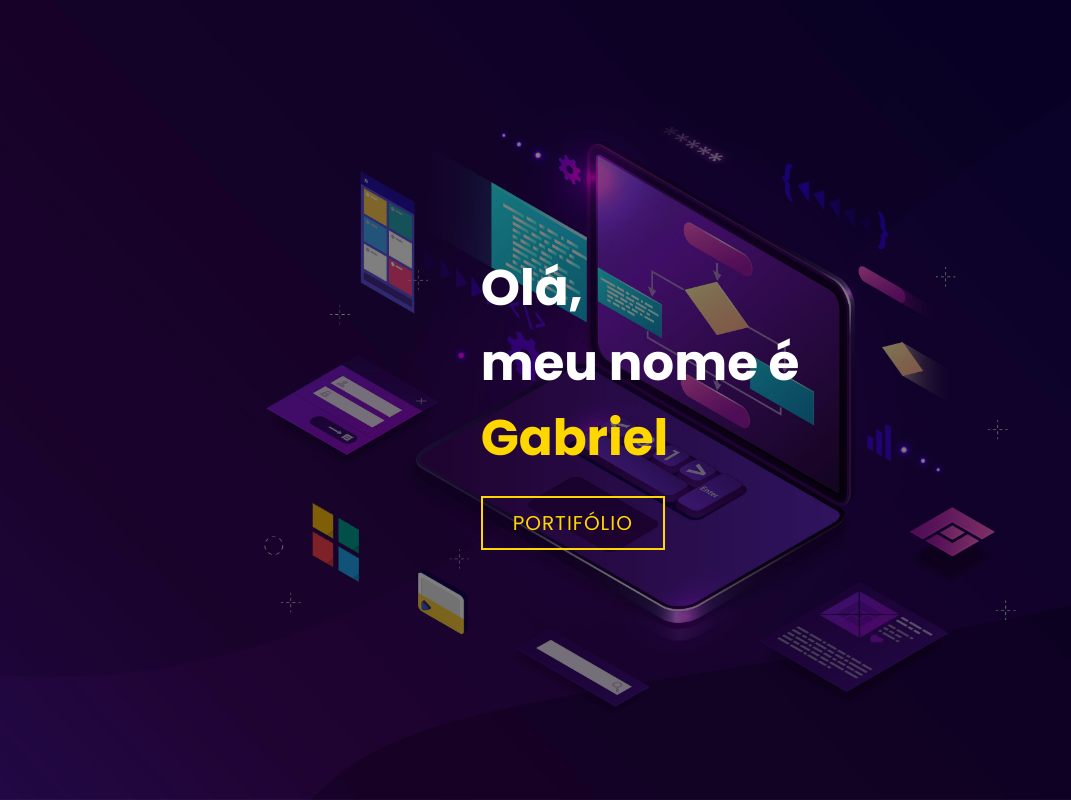
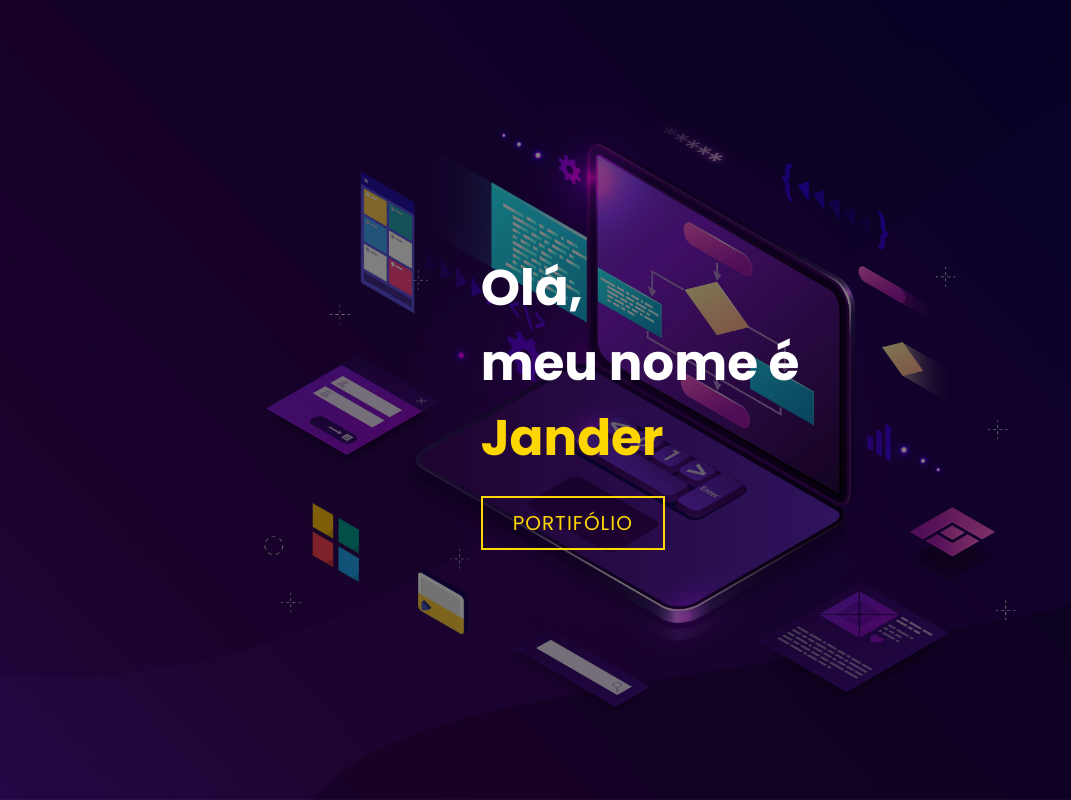
Before and after one commit to JanderPereiraDEV/portfolio-jander, a plain HTML site: page index.html in a window 1280 px wide. Shown: the top 800 px of the page, without its empty margins (0-1071 px from the left). Drawn offline with Linux system fonts and the light colour scheme.

Commit message:
update name

```diff
--- a/index.html
+++ b/index.html
@@ -14,7 +14,7 @@
             <div>
                 <h1>Olá,<span></span></h1>
                 <h1>meu nome é<span></span></h1>
-                <h1>Gabriel<span></span></h1>
+                <h1>Jander<span></span></h1>
                 <a href="#portfolio" type="button" class="cta">Portifólio</a>
             </div>
         </div>
```
